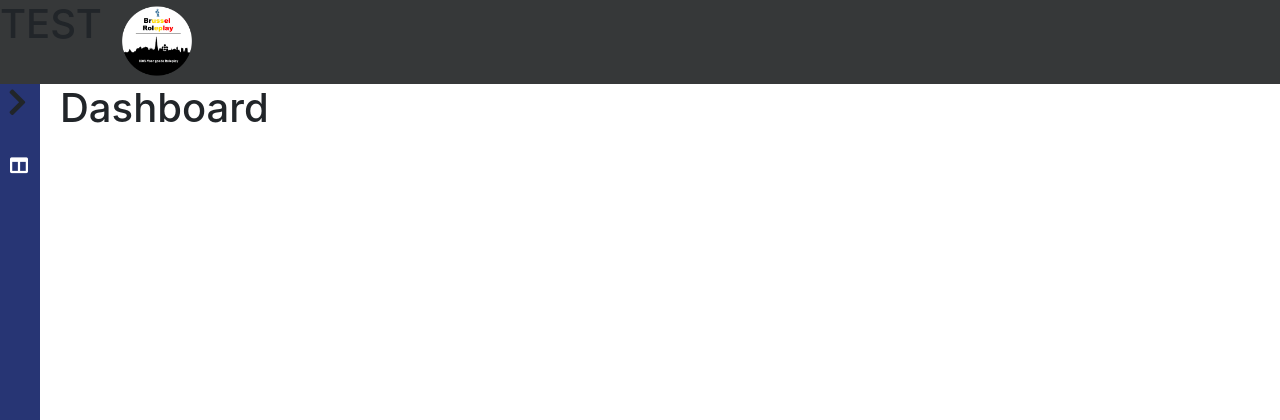
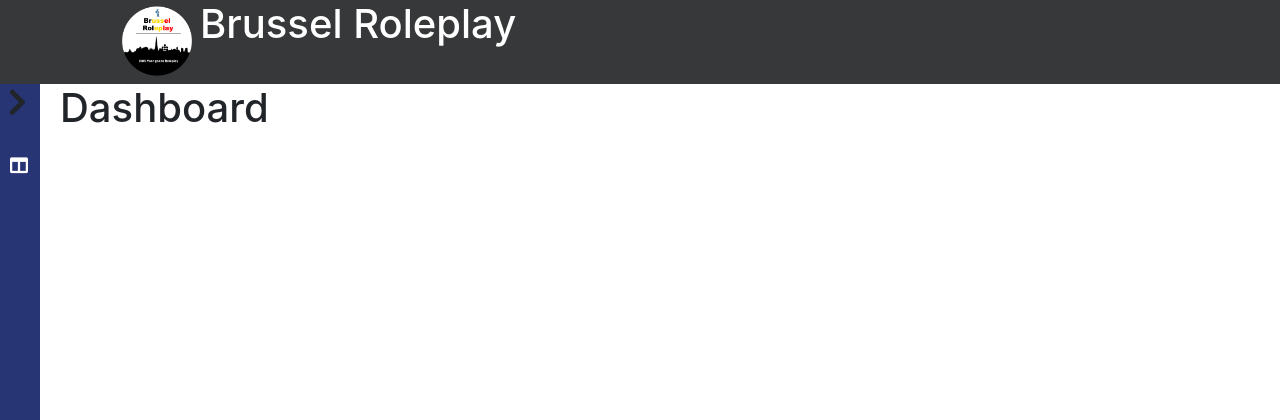
Before and after one commit to onno204/fivem-meos, a PHP site: page /meos/frontend/dashboard in a window 1280 px wide. Shown: the top 420 px of the page. Run offline with PHP 8.4, Linux system fonts and the light colour scheme; some libraries are stand-ins or nearby versions.

Commit message:
Brussle text

```diff
--- a/frontend/assets/css/nav.css
+++ b/frontend/assets/css/nav.css
@@ -48,3 +48,7 @@ nav .back label{
 .nav-collaps .back label{ transform: rotate(180deg); }
 .nav-collaps a span{ display: none; }
 .politielogo1 { margin-left: 100px; }
+.brussel-text{
+  color:white;
+  margin-left:200px;
+}
--- a/includes/nav.php
+++ b/includes/nav.php
@@ -5,7 +5,7 @@
 
 <div class="kop-achtergrond">
     <img class= "politielogo1" src="assets/img/politielogo1.png" width="70" height="70">
-    <h1>TEST</h1>
+    <h1 class="brussel-text">Brussel Roleplay</h1>
 </div>
 <?php
 
```
